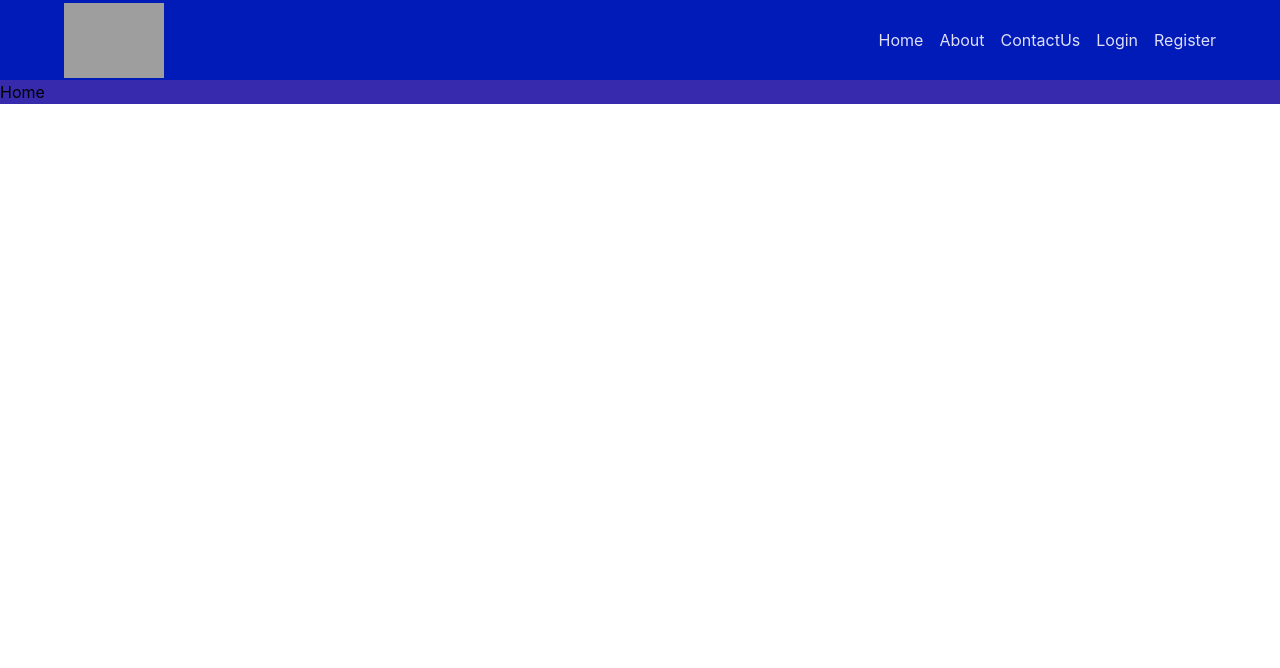
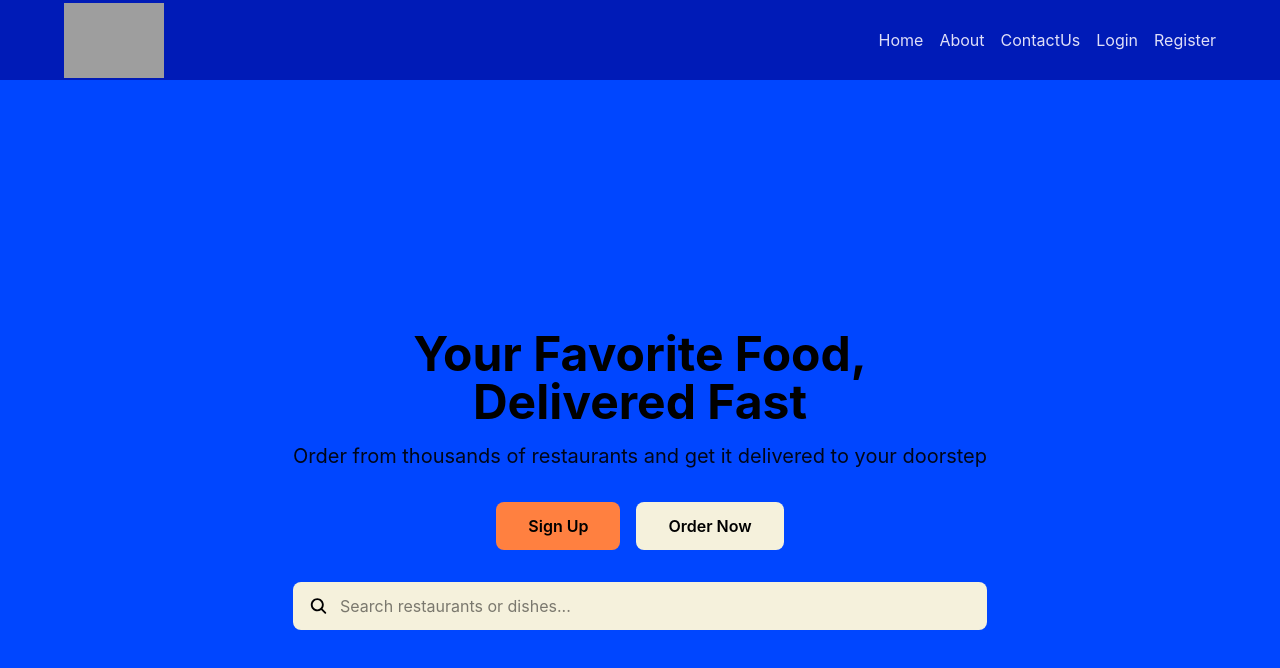
Before and after one commit to codewithrsk/Cravings, a React (Vite) app in the folder client/: page / in a window 1280 px wide. Shown: the top 668 px of the page. Built offline with nearby package versions, Linux system fonts and the light colour scheme; grey boxes are pictures that could not be loaded.

Commit message:
feat: enhance Home and Register components with improved layout and styling; update welcome message in server

```diff
--- a/client/src/pages/Home.jsx
+++ b/client/src/pages/Home.jsx
@@ -3,7 +3,73 @@ import React from "react";
 const Home = () => {
   return (
     <>
-      <div className="bg-indigo-800 h-full ">Home</div>
+      <main className="min-h-screen bg-(--secondary) flex justify-center items-center">
+        <div class="relative z-20 max-w-6xl mx-auto px-4 sm:px-6 lg:px-8">
+          <div class="text-center mb-8">
+            <h1 class="text-4xl md:text-5xl font-bold mb-4">
+              Your Favorite Food,
+              <br />
+              Delivered Fast
+            </h1>
+            <p class="text-lg md:text-xl opacity-90 mb-8">
+              Order from thousands of restaurants and get it delivered to your
+              doorstep
+            </p>
+            <div class="flex gap-4 justify-center">
+              <button class="bg-(--accent) text-(--color-primary-content) px-8 py-3 rounded-lg font-semibold hover:opacity-90 transition">
+                Sign Up
+              </button>
+              <button class="bg-(--background) text-(--color-base-content) px-8 py-3 rounded-lg font-semibold hover:bg-(--accent) transition">
+                Order Now
+              </button>
+            </div>
+          </div>
+          <div class="flex items-center bg-(--background) rounded-lg px-4 py-3 max-w-4xl mx-auto">
+            <svg
+              stroke="currentColor"
+              fill="currentColor"
+              stroke-width="0"
+              viewBox="0 0 512 512"
+              class="text-(--color-base-content) text-xl mr-3"
+              height="1em"
+              width="1em"
+              xmlns="http://www.w3.org/2000/svg"
+            >
+              <path d="M456.69 421.39 362.6 327.3a173.81 173.81 0 0 0 34.84-104.58C397.44 126.38 319.06 48 222.72 48S48 126.38 48 222.72s78.38 174.72 174.72 174.72A173.81 173.81 0 0 0 327.3 362.6l94.09 94.09a25 25 0 0 0 35.3-35.3zM97.92 222.72a124.8 124.8 0 1 1 124.8 124.8 124.95 124.95 0 0 1-124.8-124.8z"></path>
+            </svg>
+            <input
+              placeholder="Search restaurants or dishes..."
+              class="bg-(--color-base-100) w-full outline-none text-(--color-primary)"
+              type="text"
+              value=""
+            />
+          </div>
+        </div>
+      </main>
+      {/* <main className="min-h-screen bg-(--secondary)">
+        <div className=" justify-center items-center h-full font-bold text-5xl max-w-6xl mx-auto px-4 text-center">
+          <h1 className="mb-5">
+            Your Favorite Food, <br />
+            Delivered Fast
+          </h1>
+          <p class="text-lg md:text-xl opacity-90 mb-8">
+            Order from thousands of restaurants and get it delivered to your
+            doorstep
+          </p>
+          <div class="flex gap-4 justify-center">
+            <button class="bg-(--color-primary) text-(--color-primary-content) px-8 py-3 rounded-lg font-semibold hover:opacity-90 transition">
+              Sign Up
+            </button>
+            <button class="bg-(--color-base-100) text-(--color-base-content) px-8 py-3 rounded-lg font-semibold hover:bg-(--color-base-200) transition">
+              Order Now
+            </button>
+          </div>
+
+          <div>
+            <button></button>
+          </div>
+        </div>
+      </main> */}
     </>
   );
 };
--- a/client/src/pages/Register.jsx
+++ b/client/src/pages/Register.jsx
@@ -27,10 +27,10 @@ const Register = () => {
           </span>
 
           <form onSubmit={datapacket}>
-            <label htmlFor="email" className="block font-medium  text-gray-700">
+            <label htmlFor="email" className=" font-medium  text-gray-700 hidden">
               Register as:
             </label>
-            <div className="flex justify-between">
+            <div className="flex justify-between hidden">
               <div className="flex  gap-2 ">
                 <input
                   type="radio"
@@ -80,7 +80,7 @@ const Register = () => {
                 placeholder="Enter Your Email"
                 className="flex-1 outline-none bg-transparent"
               />
-            </div>
+            </div >
             <div className="flex  mt-4 font-medium  items-center w-full px-3 py-2 border border-gray-300 rounded-md focus-within:ring-2 focus-within:ring-(--accent)">
               <input
                 type="tel"
@@ -91,6 +91,7 @@ const Register = () => {
                 className="flex-1 outline-none bg-transparent"
               />
             </div>
+            <div className="flex align-middle justify-center gap-2">
             <div className="flex  mt-4 font-medium  items-center w-full px-3 py-2 border border-gray-300 rounded-md focus-within:ring-2 focus-within:ring-(--accent)">
               <select name="gender" id="gender" className=" w-full font-medium" >
                 <option value="" className="font-medium">Select gender</option>
@@ -108,6 +109,7 @@ const Register = () => {
                 autoComplete="dob"
                 className="flex-1 outline-none bg-transparent"
               />
+            </div>
             </div>
 
             <div className="flex  mt-4 font-medium  items-center w-full px-3 py-2 border border-gray-300 rounded-md focus-within:ring-2 focus-within:ring-(--accent)">
```
Also changed, not shown: 1 other file (tests, documents, lock files or other folders).
